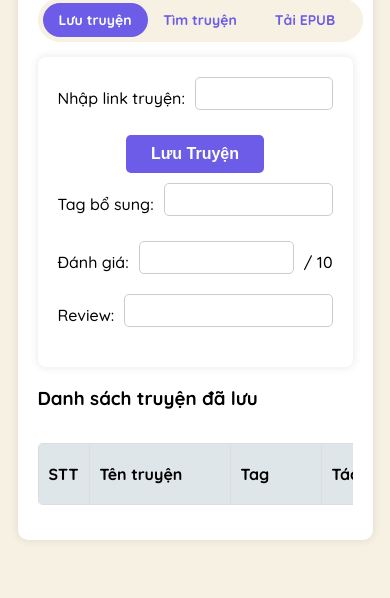
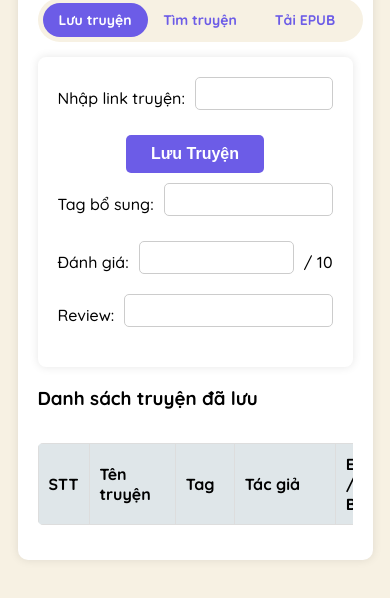
Before and after one commit to TeThuyTruongLuu/save-story, a plain HTML site: page index.html in a window 390 px wide. Shown: the part 112-710 px from the top of the page. Drawn offline with Linux system fonts and the light colour scheme; no server answers.

Commit message:
Update style.css

```diff
--- a/style.css
+++ b/style.css
@@ -169,9 +169,10 @@ th:nth-child(3), td:nth-child(3) { /* Tag */
     width: 20%;
     overflow-wrap: break-word;
 }
-th:nth-child(4), td:nth-child(4) { /* Tác giả */
+th:nth-child(4), td:nth-child(4) {
     width: 15%;
     white-space: normal;
+	word-break: break-all;
     overflow-wrap: break-word;
 }
 th:nth-child(5), td:nth-child(5) { /* Edit/Beta */
@@ -228,6 +229,16 @@ th {
     max-width: 95%;
     display: block;
 }
+
+@media (max-width: 800px) {
+    th:nth-child(4), td:nth-child(4) { /* Tác giả */
+        width: 15%;
+        min-width: 80px;
+        max-width: 150px;
+        overflow-wrap: break-word;
+    }
+}
+
 @media (max-width: 600px) {
     .table-container {
         max-height: 400px;
@@ -240,38 +251,6 @@ th {
     td, th {
         word-wrap: break-word;
         white-space: normal;
-    }
-    th:nth-child(1), td:nth-child(1) { /* STT */
-        width: 3%;
-    }
-    th:nth-child(2), td:nth-child(2) { /* Tên truyện */
-        min-width: 120px;
-        max-width: 350px;
-    }
-    th:nth-child(3), td:nth-child(3) { /* Tag */
-        min-width: 70px;
-        max-width: 100px;
-    }
-    th:nth-child(4), td:nth-child(4) { /* Tác giả */
-        min-width: 80px;
-        max-width: 150px;
-    }
-    th:nth-child(5), td:nth-child(5) { /* Edit/Beta */
-        min-width: 60px;
-        max-width: 100px;
-    }
-    th:nth-child(6), td:nth-child(6) { /* Tình trạng */
-        min-width: 50px;
-    }
-    th:nth-child(7), td:nth-child(7) { /* Link */
-        min-width: 50px;
-    }
-    th:nth-child(8), td:nth-child(8) { /* Review */
-        min-width: 80px;
-        max-width: 150px;
-    }
-    th:nth-child(9), td:nth-child(9) { /* Xóa */
-        min-width: 40px;
     }
     .toggle-container {
         width: 100%;
```
